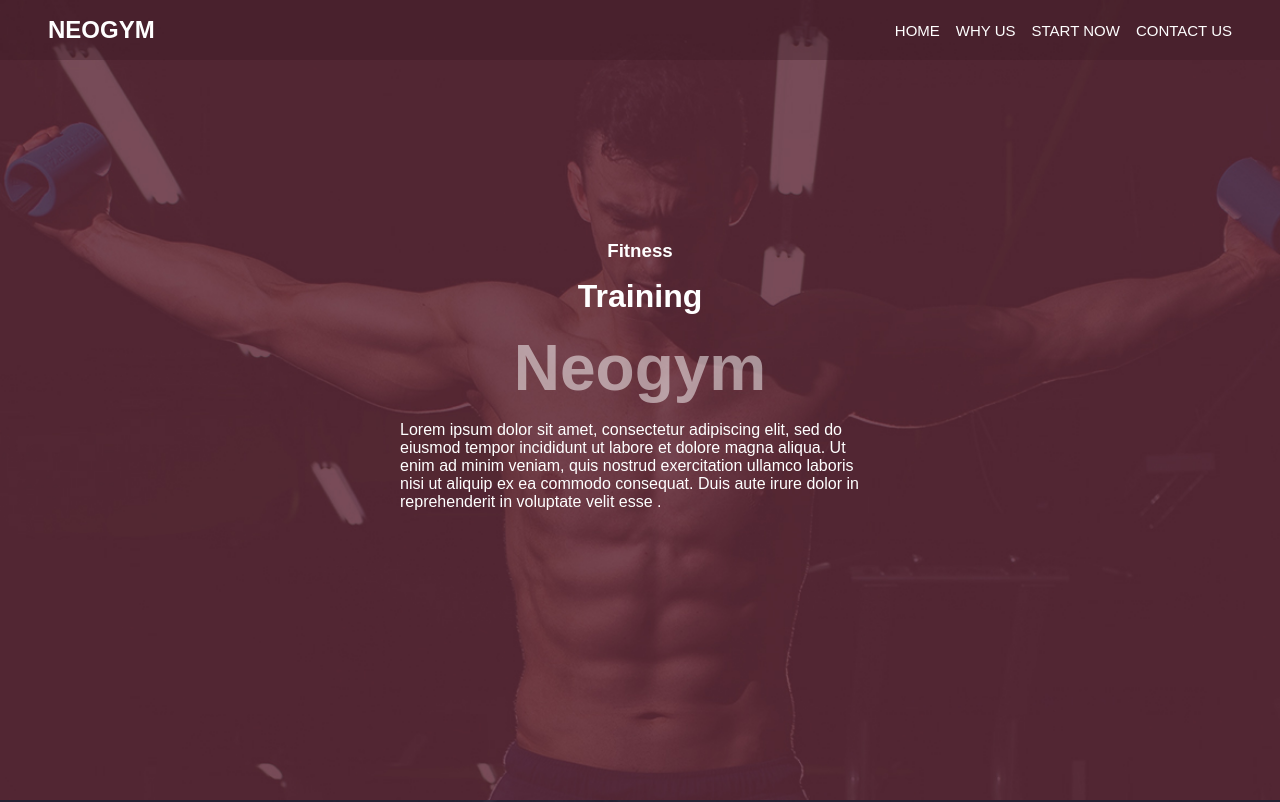
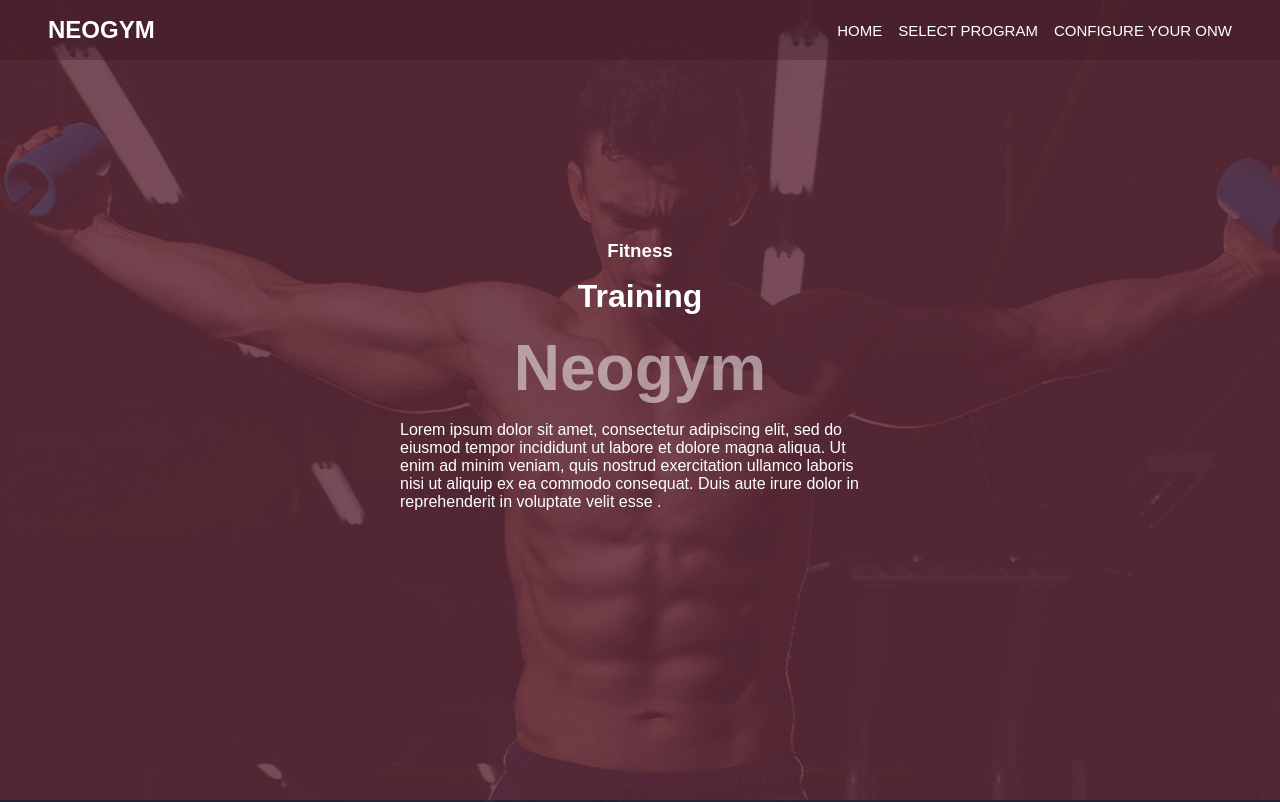
Before and after one commit to H-Vasev/react-gym, a React (Vite) app: page / in a window 1280 px wide. Shown: the top 802 px of the page. Built offline with nearby package versions, Linux system fonts and the light colour scheme.

Commit message:
Add configurable button

```diff
--- /dev/null
+++ b/src/components/ButtonPrimary.jsx
@@ -0,0 +1,5 @@
+import classes from './ButtonPrimary.module.css'
+
+export default function ButtonPrimary({children, buttonStyle, ...props} ) {
+  return <button className={`${classes.button} ${buttonStyle || ""}`} {...props}>{children}</button>;
+}
--- /dev/null
+++ b/src/components/ButtonPrimary.module.css
@@ -0,0 +1,11 @@
+.button{
+    background-color: #a7d9bd;
+    border: none;
+    border-radius: 1rem;
+    padding: 0.5rem 1rem;
+    color: white;
+}
+
+.button:hover{
+    background-color: #68df9c;
+}
--- a/src/components/Navigation.jsx
+++ b/src/components/Navigation.jsx
@@ -35,13 +35,10 @@ export default function Navigation() {
               <NavLink>Home</NavLink>
             </li>
             <li>
-              <NavLink>Why us</NavLink>
+              <NavLink>Select Program</NavLink>
             </li>
             <li>
-              <NavLink to="/exercise">start now</NavLink>
-            </li>
-            <li>
-              <NavLink>Contact Us</NavLink>
+              <NavLink to="/exercise">Configure your Onw</NavLink>
             </li>
           </ul>
         </nav>
--- a/src/components/SelectedVideos.jsx
+++ b/src/components/SelectedVideos.jsx
@@ -8,6 +8,7 @@ import {
   removeVideo,
 } from "../store/video-actions";
 import { Link } from "react-router-dom";
+import ButtonPrimary from "./ButtonPrimary";
 
 export default function SelectedVideos() {
   const dispatch = useDispatch();
@@ -29,7 +30,7 @@ export default function SelectedVideos() {
   return (
     <>
       <div className={classes.container}>
-        <h1>Selected videos</h1>
+        <h1>Selected Exercises</h1>
 
         {videosData && videosData.length > 0 ? (
           <>
@@ -41,11 +42,11 @@ export default function SelectedVideos() {
                 <li key={item.fileName}>
                   <div className={classes.description}>
                     <h2>{item.fileName}</h2>
-                    <button onClick={() => removeItemHandler(item.fileName, item.id)}>
+                    <ButtonPrimary onClick={() => removeItemHandler(item.fileName, item.id)}>
                       Remove
-                    </button>
+                    </ButtonPrimary>
                   </div>
-                  <p><span>{item.duration}: </span>{item.description}</p>
+                  <p><span>{item.description}: </span>{item.duration}</p>
                   <video className={classes.video} width="600" loop autoPlay>
                     <source src={`https://localhost:7010${item.url}`} type="video/mp4" />
                   </video>
--- a/src/components/TrainListItem.jsx
+++ b/src/components/TrainListItem.jsx
@@ -1,5 +1,6 @@
 import { useRef, useState } from "react";
 import classes from "../pages/Training.module.css";
+import ButtonPrimary from "./ButtonPrimary";
 
 export default function TrainListItem({
   index,
@@ -48,7 +49,7 @@ export default function TrainListItem({
                 </span>
               )}
             </div>
-            <button onClick={handleChangeDuration}>Change</button>
+            <ButtonPrimary onClick={handleChangeDuration}>Change</ButtonPrimary>
           </div>
         </div>
         <video
--- a/src/components/TrainingModal.jsx
+++ b/src/components/TrainingModal.jsx
@@ -1,6 +1,7 @@
 import { useState } from "react";
 import BreakTimer from "./BreakTimer";
 import VideoTimer from "./VideoTimer";
+import ButtonPrimary from "./ButtonPrimary";
 
 export default function TrainingModal({ videos }) {
   const [videoIndex, setVideoIndex] = useState(0);
@@ -14,8 +15,6 @@ export default function TrainingModal({ videos }) {
     setIsBreak((prev) => (prev = true));
     setVideoIndex((prev) => prev + 1);
   }
-
-  console.log("Training model")
 
   return (
     <>
@@ -34,7 +33,7 @@ export default function TrainingModal({ videos }) {
               <source src={`https://localhost:7010${currentVideo.url}`} type="video/mp4" />
             </video>
           )}
-          <button onClick={getBreakHandler}>Get Break</button>
+          <ButtonPrimary onClick={getBreakHandler}>Get Break</ButtonPrimary>
         </>
       ) : (
         <p>Congratulations, you have completed the exercises!</p>
--- a/src/components/VideoTimer.jsx
+++ b/src/components/VideoTimer.jsx
@@ -19,7 +19,5 @@ export default function VideoTimer({ videoState, handleExerciseTime, handleVideo
         return () => clearInterval(interval)
     }, [timer])
 
-console.log(`Video timer ${timer}`)
-
   return <p>Timer Left: {timer}</p>;
 }
--- a/src/pages/SelectTraining.jsx
+++ b/src/pages/SelectTraining.jsx
@@ -8,6 +8,7 @@ import {
 } from "../store/video-actions";
 import classes from "./SelectTraining.module.css";
 import SelectedVideos from "../components/SelectedVideos";
+import ButtonPrimary from "../components/ButtonPrimary";
 
 export default function SelectTraining() {
   const dispatch = useDispatch();
@@ -36,7 +37,7 @@ export default function SelectTraining() {
               <li key={item.id}>
                 <div className={classes.description}>
                   <h2>{item.fileName}</h2>
-                  <button
+                  <ButtonPrimary
                     onClick={() =>
                       handleSelectVideo(
                         item.id,
@@ -48,7 +49,7 @@ export default function SelectTraining() {
                     }
                   >
                     Select
-                  </button>
+                  </ButtonPrimary>
                 </div>
                 <p>
                   <span>{item.description}: </span>
--- a/src/pages/SelectTraining.module.css
+++ b/src/pages/SelectTraining.module.css
@@ -44,5 +44,5 @@
   color: black;
   padding: 0.5rem;
   border-radius: 1rem;
-
+  margin-bottom: 1rem;
 }
--- a/src/pages/Training.jsx
+++ b/src/pages/Training.jsx
@@ -5,6 +5,7 @@ import { fetchSelectedVideos } from "../store/video-actions";
 import classes from "./Training.module.css";
 import TrainingModal from "../components/TrainingModal";
 import TrainListItem from "../components/TrainListItem";
+import ButtonPrimary from "../components/ButtonPrimary";
 
 export default function Training() {
   const dispatch = useDispatch();
@@ -62,7 +63,7 @@ export default function Training() {
       <div className={classes.container}>
         {data.isStart && <TrainingModal videos={data.allVideos} />}
         <h1>Train</h1>
-        {!data.isStart && <button onClick={handleStart}>Start</button>}
+        {!data.isStart && <ButtonPrimary onClick={handleStart}>Start</ButtonPrimary>}
         {data.allVideos && data.allVideos.length > 0 ? (
           <ul className={classes.videos}>
             {data.allVideos.map((item, index) => (
```
